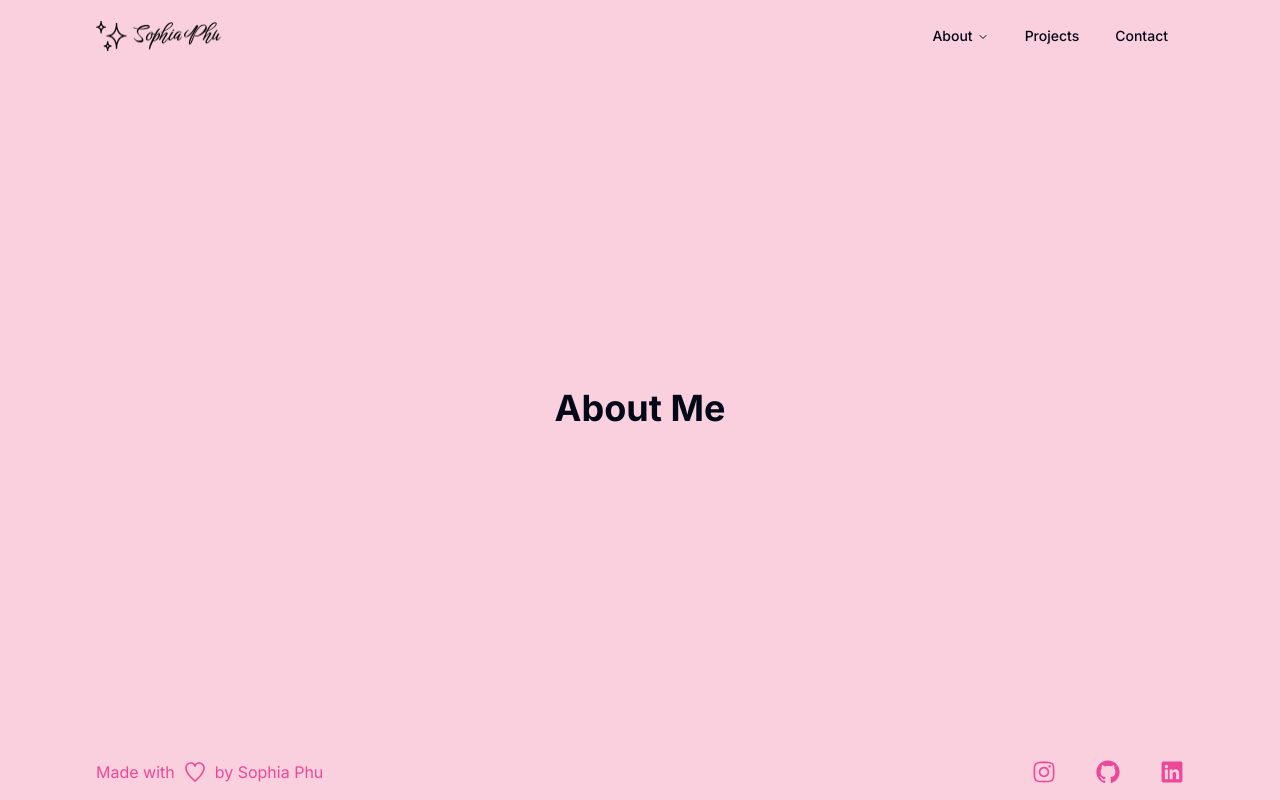
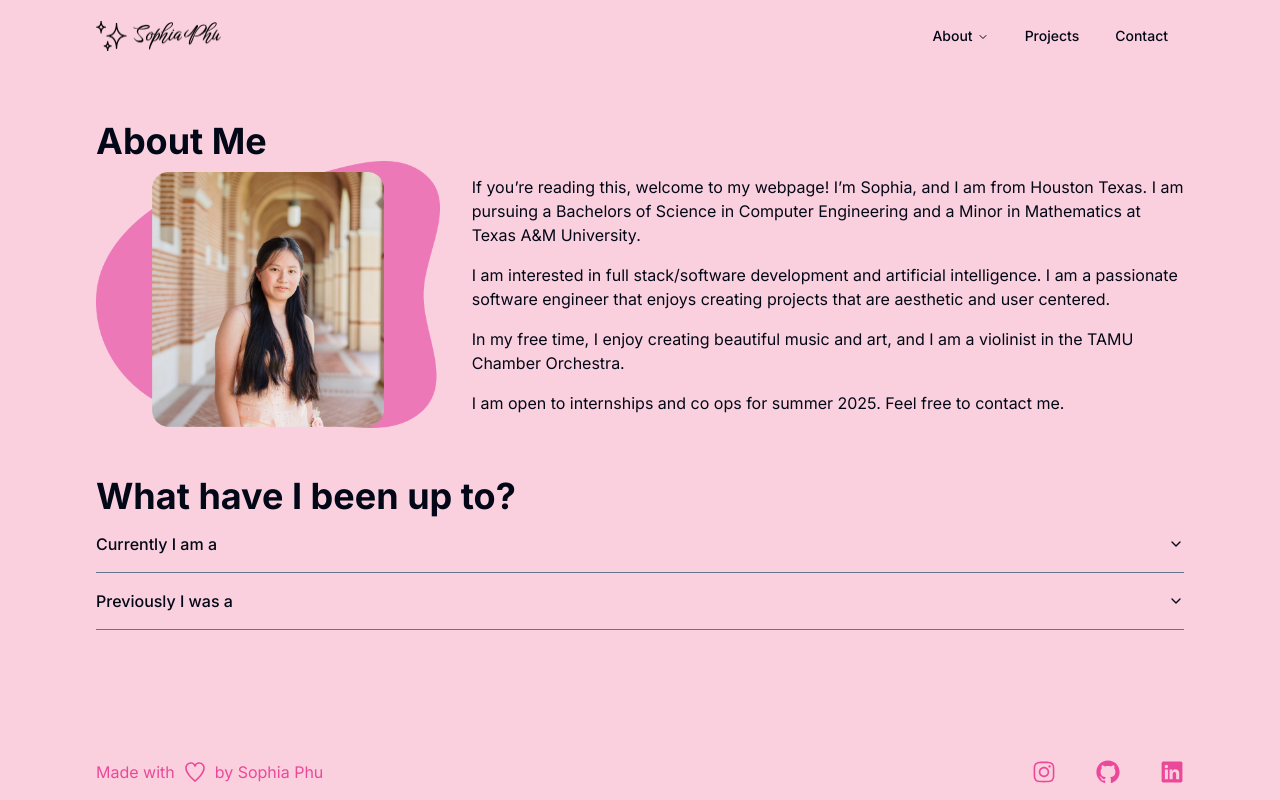
Before and after one commit to sophiaaphu/sophia-personal-website, a Next.js app in the folder sophia-personal-website/: page /about in a window 1280 px wide. Built offline with nearby package versions, Linux system fonts and the light colour scheme.

Commit message:
mostly complete about page

```diff
--- a/sophia-personal-website/package.json
+++ b/sophia-personal-website/package.json
@@ -9,6 +9,7 @@
     "lint": "next lint"
   },
   "dependencies": {
+    "@radix-ui/react-accordion": "^1.1.2",
     "@radix-ui/react-navigation-menu": "^1.1.4",
     "@radix-ui/react-slot": "^1.0.2",
     "class-variance-authority": "^0.7.0",
--- a/sophia-personal-website/src/app/about/page.tsx
+++ b/sophia-personal-website/src/app/about/page.tsx
@@ -1,16 +1,123 @@
 import Image from "next/image";
 import Header from "@/components/header";
 import Footer from "@/components/footer";
+import {
+  Accordion,
+  AccordionContent,
+  AccordionItem,
+  AccordionTrigger,
+} from "@/components/ui/accordion"
 
 export default function About() {
   return (
     <main className="flex min-h-screen flex-col items-center justify-between gap-y-12  px-8 lg:px-24 bg-[#FBD0DE]">
       <Header/>
-      <div>
+      <div className=" flex flex-col gap-12">
+        <div>
         <h1 className="font-bold text-3xl lg:text-4xl">
           About Me
         </h1>
+        <div className="flex flex-col lg:flex-row justify-center items-center gap-8">
+          <div className="flex justify-start">
+            <Image src="/image-blob-2.png" alt="about me blob" width={350} height={200} />
+          </div>
+          <div className="flex flex-col gap-4 lg:justify-end lg:w-2/3">
+            <div>
+              <p>
+                If you’re reading this, welcome to my webpage! I’m Sophia, and I am from Houston Texas. I am pursuing a Bachelors of Science in Computer Engineering and a Minor in Mathematics at Texas A&M University.
+              </p>
+            </div>
+            <div>
+              <p>
+                I am interested in full stack/software development and artificial intelligence. I am a passionate software engineer that enjoys creating projects that are aesthetic and user centered.
+              </p>
+            </div>
+            <div>
+              <p>
+                In my free time, I enjoy creating beautiful music and art, and I am a violinist in the TAMU Chamber Orchestra.
+              </p>
+            </div>
+            <div>
+              <p>
+                I am open to internships and co ops for summer 2025. Feel free to contact me.
+              </p>
+            </div>
+          </div>
+        </div>
+        </div>
+        <div>
+          <h1 className="font-bold text-3xl lg:text-4xl">
+            What have I been up to?
+          </h1>
+          <div>
+            <Accordion type="single" collapsible className="w-full">
+            <AccordionItem value="item-1">
+              <AccordionTrigger>Currently I am a</AccordionTrigger>
+              <AccordionContent>
+                <div className=" flex flex-col gap-2">
+                <div>
+                  <p>
+                    Undergraduate Teaching assistant for CSCE 120 (Introduction to Programming Concepts and Design)
+                  </p>
+                  <p className=" text-pink-500">
+                    August 2024 - Present
+                  </p>
+                </div>
+                <div>
+                  <p>
+                    Web Officer for the TAMU Engineering TA Organization
+                  </p>
+                  <p className=" text-pink-500">
+                    Feburary 2024 - Present
+                  </p>
+                </div>
+                <div>
+                  <p>
+                    Projects Officer for the Aggie Coding Club
+                  </p>
+                  <p className=" text-pink-500">
+                    Feburary 2024 - Present
+                  </p>
+                </div>
+                <div>
+                  <p>
+                    Frontend Developer and UI Designer for the AggieSeek Project Team
+                  </p>
+                  <p className=" text-pink-500">
+                    January 2024 - Present
+                  </p>
+                </div>
+                <div>
+                  <p>
+                    Software Developer on the Sp/it Project Team
+                  </p>
+                  <p className=" text-pink-500">
+                    September 2024 - Present
+                  </p>
+                </div>
+                </div>
+              </AccordionContent>
+            </AccordionItem>
+            <AccordionItem value="item-2">
+              <AccordionTrigger>Previously I was a</AccordionTrigger>
+              <AccordionContent>
+                <div className=" flex flex-col gap-2">
+                <div>
+                  <p>
+                    Software Engineer Intern at JP Morgan Chase
+                  </p>
+                  <p className=" text-pink-500">
+                    June 2022 - August 2022
+                  </p>
+                </div>
+                </div>
+                </AccordionContent>
+              </AccordionItem>
+            </Accordion>
+          </div>
+        </div>
       </div>
+      <div></div>
       <Footer />
     </main>
   );
--- /dev/null
+++ b/sophia-personal-website/src/components/ui/accordion.tsx
@@ -0,0 +1,58 @@
+"use client"
+
+import * as React from "react"
+import * as AccordionPrimitive from "@radix-ui/react-accordion"
+import { ChevronDown } from "lucide-react"
+
+import { cn } from "@/lib/utils"
+
+const Accordion = AccordionPrimitive.Root
+
+const AccordionItem = React.forwardRef<
+  React.ElementRef<typeof AccordionPrimitive.Item>,
+  React.ComponentPropsWithoutRef<typeof AccordionPrimitive.Item>
+>(({ className, ...props }, ref) => (
+  <AccordionPrimitive.Item
+    ref={ref}
+    className={cn("border-b border-slate-500", className)}
+    {...props}
+  />
+))
+AccordionItem.displayName = "AccordionItem"
+
+const AccordionTrigger = React.forwardRef<
+  React.ElementRef<typeof AccordionPrimitive.Trigger>,
+  React.ComponentPropsWithoutRef<typeof AccordionPrimitive.Trigger>
+>(({ className, children, ...props }, ref) => (
+  <AccordionPrimitive.Header className="flex">
+    <AccordionPrimitive.Trigger
+      ref={ref}
+      className={cn(
+        "flex flex-1 items-center justify-between py-4 font-medium transition-all hover:underline [&[data-state=open]>svg]:rotate-180",
+        className
+      )}
+      {...props}
+    >
+      {children}
+      <ChevronDown className="h-4 w-4 shrink-0 transition-transform duration-200" />
+    </AccordionPrimitive.Trigger>
+  </AccordionPrimitive.Header>
+))
+AccordionTrigger.displayName = AccordionPrimitive.Trigger.displayName
+
+const AccordionContent = React.forwardRef<
+  React.ElementRef<typeof AccordionPrimitive.Content>,
+  React.ComponentPropsWithoutRef<typeof AccordionPrimitive.Content>
+>(({ className, children, ...props }, ref) => (
+  <AccordionPrimitive.Content
+    ref={ref}
+    className="overflow-hidden text-sm transition-all data-[state=closed]:animate-accordion-up data-[state=open]:animate-accordion-down"
+    {...props}
+  >
+    <div className={cn("pb-4 pt-0", className)}>{children}</div>
+  </AccordionPrimitive.Content>
+))
+
+AccordionContent.displayName = AccordionPrimitive.Content.displayName
+
+export { Accordion, AccordionItem, AccordionTrigger, AccordionContent }
```
Also changed, not shown: 1 other file (tests, documents, lock files or other folders).
